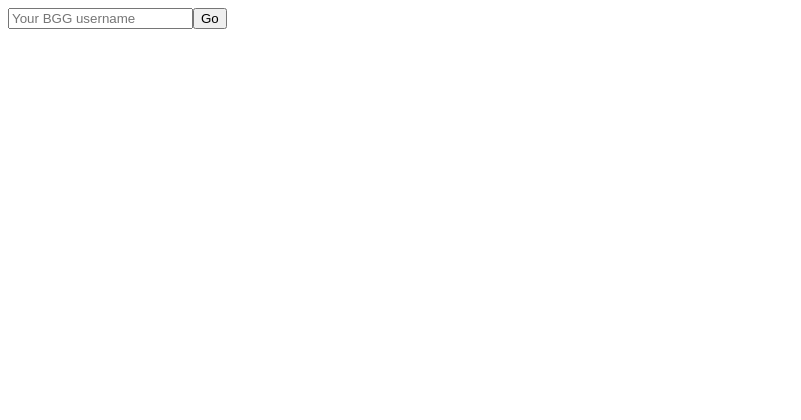
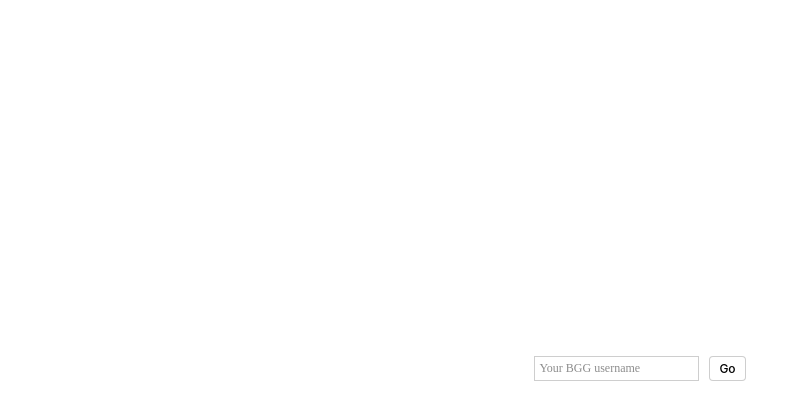
Before and after one commit to dbertella/geek, a Next.js app: page / in a window 1280 px wide. Shown: the top 420 px of the page, without its empty margins (0-801 px from the left). Built offline with nearby package versions, Linux system fonts and the light colour scheme.

Commit message:
Adjust plays

```diff
--- a/components/NavBar.tsx
+++ b/components/NavBar.tsx
@@ -1,17 +1,16 @@
 import { LightningBoltIcon, MixIcon } from "@radix-ui/react-icons";
-import { styled } from "@stitches/react";
-// import useDetectKeyboardOpen from "use-detect-keyboard-open";
 import NavLink, { LinkProps } from "next/link";
 import { Flex, Box, Text } from ".";
 import { useRouter } from "next/router";
+import useDetectKeyboardOpen from "use-detect-keyboard-open";
 
-const UiLink = styled(Box, {
+const uiLink = {
   textAlign: "center",
   flex: 1,
   color: "$colors$gray9",
   textDecoration: "none",
   "&.active": { color: "$colors$text" },
-});
+};
 
 const Link = ({
   title,
@@ -22,23 +21,23 @@ const Link = ({
   icon: typeof MixIcon;
 } & LinkProps) => (
   <NavLink href={href}>
-    <UiLink>
+    <Box css={uiLink}>
       <Icon width={30} height={30} />
 
       <Text size="1" css={{ color: "inherit" }}>
         {title}
       </Text>
-    </UiLink>
+    </Box>
   </NavLink>
 );
 
 export const NavBar = () => {
-  // const isKeyboardOpen = useDetectKeyboardOpen(); TODO figure out what to do with nexjs
+  const isKeyboardOpen = useDetectKeyboardOpen();
   const { query } = useRouter();
   return (
     <Flex
       css={{
-        position: "sticky",
+        position: isKeyboardOpen ? "static" : "sticky",
         bottom: 0,
         height: 50,
         background: "rgba(255,255,255,0.7)",
--- a/pages/index.tsx
+++ b/pages/index.tsx
@@ -2,6 +2,7 @@ import type { NextPage } from "next";
 import Head from "next/head";
 import { useState } from "react";
 import { useRouter } from "next/router";
+import { Button, Flex, TextField } from "../components";
 
 const Home: NextPage = () => {
   const router = useRouter();
@@ -19,12 +20,27 @@ const Home: NextPage = () => {
           router.push(`/${name}`);
         }}
       >
-        <input
-          placeholder="Your BGG username"
-          value={name}
-          onChange={(e) => setName(e.target.value)}
-        />
-        <button>Go</button>
+        <Flex
+          direction="column"
+          justify="center"
+          align="center"
+          css={{
+            height: "90vh",
+          }}
+        >
+          <Flex
+            gap="2"
+            justify="center"
+            align="center"
+          >
+            <TextField
+              placeholder="Your BGG username"
+              value={name}
+              onChange={(e) => setName(e.target.value)}
+            />
+            <Button>Go</Button>
+          </Flex>
+        </Flex>
       </form>
     </div>
   );
```
Also changed, not shown: pages/[slug]/plays.tsx (+28 -10 lines).
